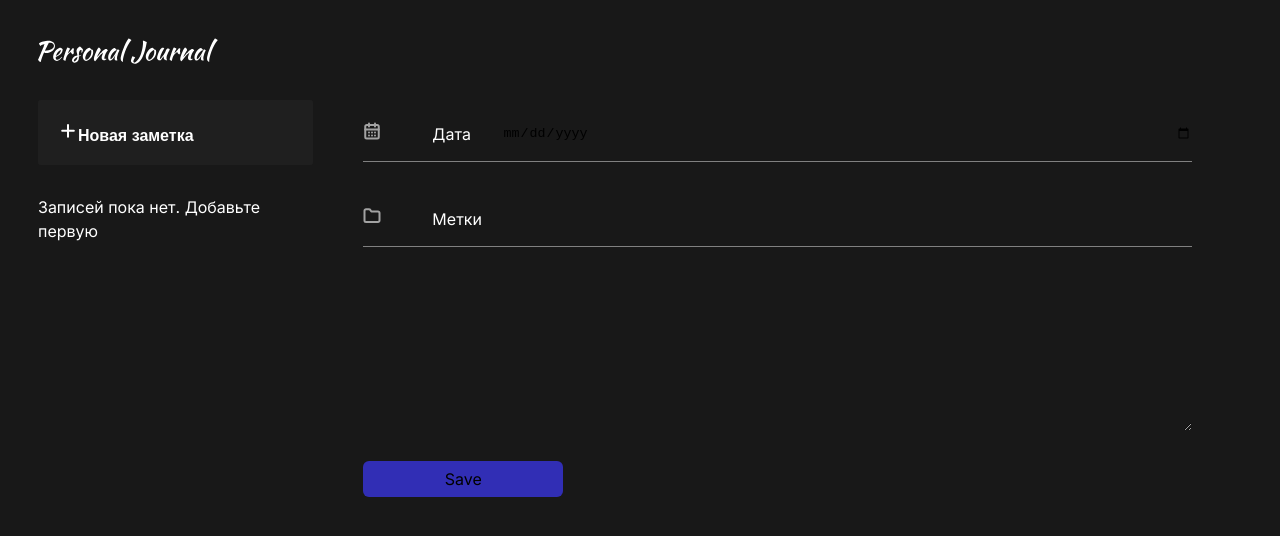
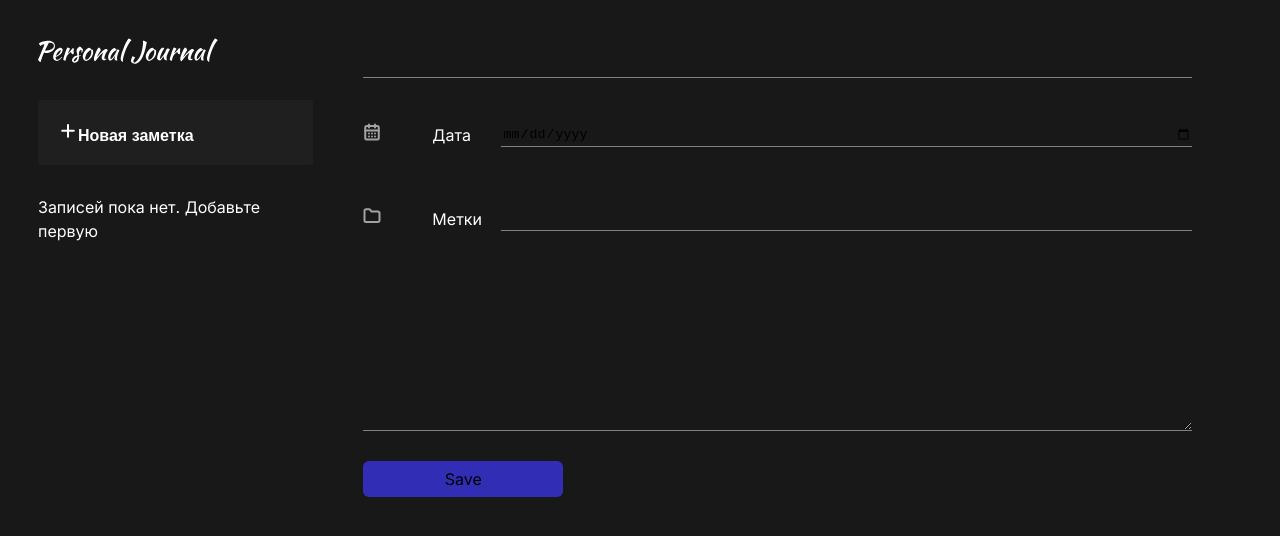
Before and after one commit to SergeiAmpilov/react-redux-purple-1, a React (Vite) app: page / in a window 1280 px wide. Shown: the top 536 px of the page. Built offline with nearby package versions, Linux system fonts and the light colour scheme.

Commit message:
feat: hooks to get access data from local storage

```diff
--- a/src/App.jsx
+++ b/src/App.jsx
@@ -9,28 +9,6 @@ import { useState, useEffect } from 'react';
 
 
 function App() {
-
-
-	const data = [
-		{
-			id: 1,
-			title: 'Подготовка и обновление курса',
-			date: new Date(),
-			text: 'Горные походы открывают удивительные природные ландшафты'
-		},
-		{
-			id: 2,
-			title: 'Поход в горы',
-			date: new Date(),
-			text: 'Горные походы открывают удивительные природные ландшафты'
-		},
-		{
-			id: 3,
-			title: 'Сборка рюкзака',
-			date: new Date(),
-			text: 'Горные походы открывают удивительные природные ландшафты'
-		}
-	];
 
 	const [dataList, setDataList] = useState([]);
 
@@ -45,7 +23,16 @@ function App() {
 			})));
 		}
 
-	}, []);
+	}, [setDataList]);
+
+
+	useEffect(() => {
+		if (!dataList.length) {
+			return;
+		}
+		const strData = JSON.stringify(dataList);
+		localStorage.setItem('data', strData);
+	}, [dataList]);
 
 	const handleAddItem = (item) => {
 
--- a/src/components/JournalForm/JournalForm.module.css
+++ b/src/components/JournalForm/JournalForm.module.css
@@ -10,7 +10,6 @@
 }
 
 .label {
-	border-bottom: 1px solid gray;
 	padding: 15px 0;
 
 	display: grid;
@@ -20,6 +19,7 @@
 .input {
 	background: none;
 	border: none;
+	border-bottom: 1px solid gray;
 }
 
 .input-title {
```
